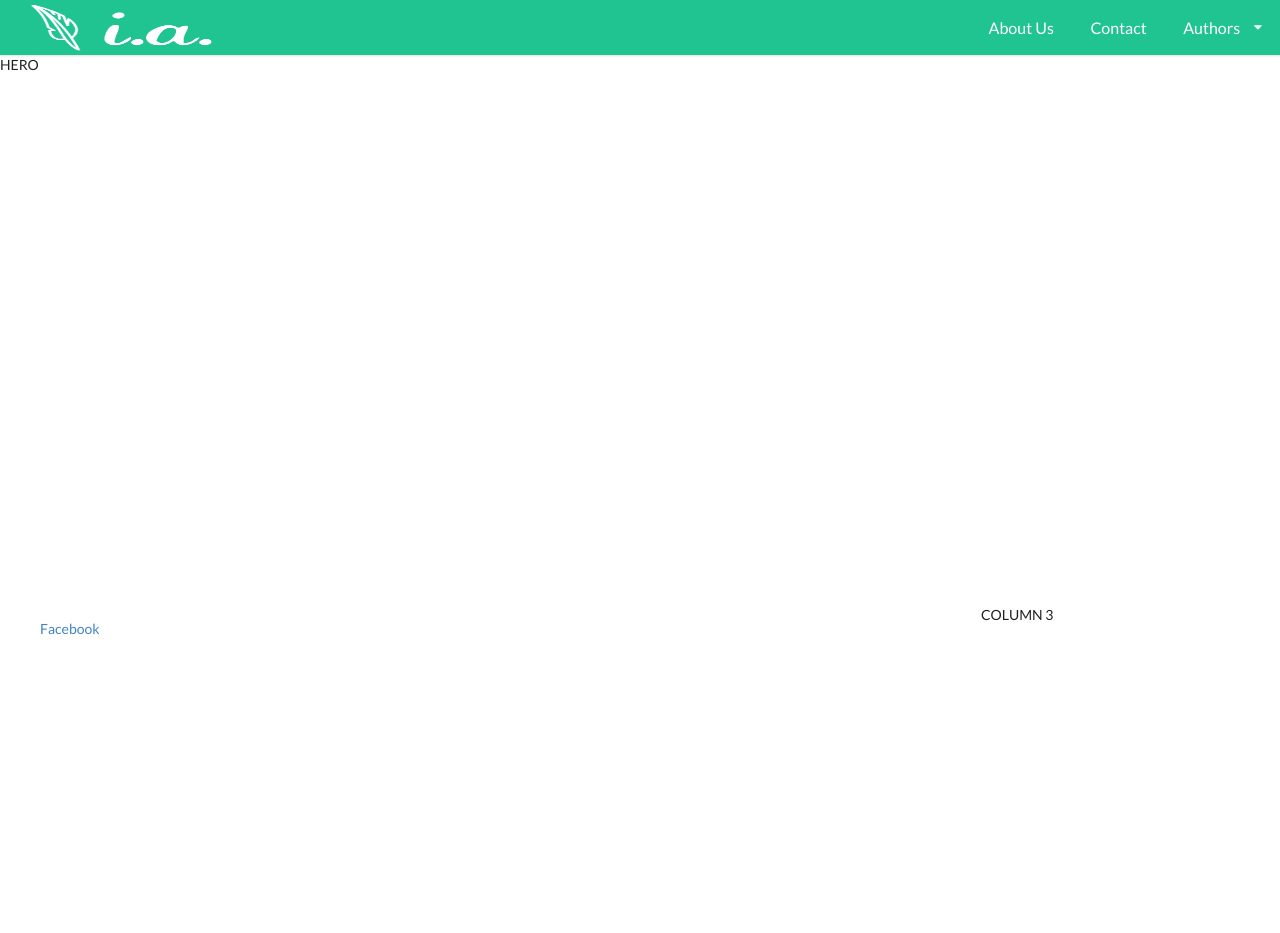
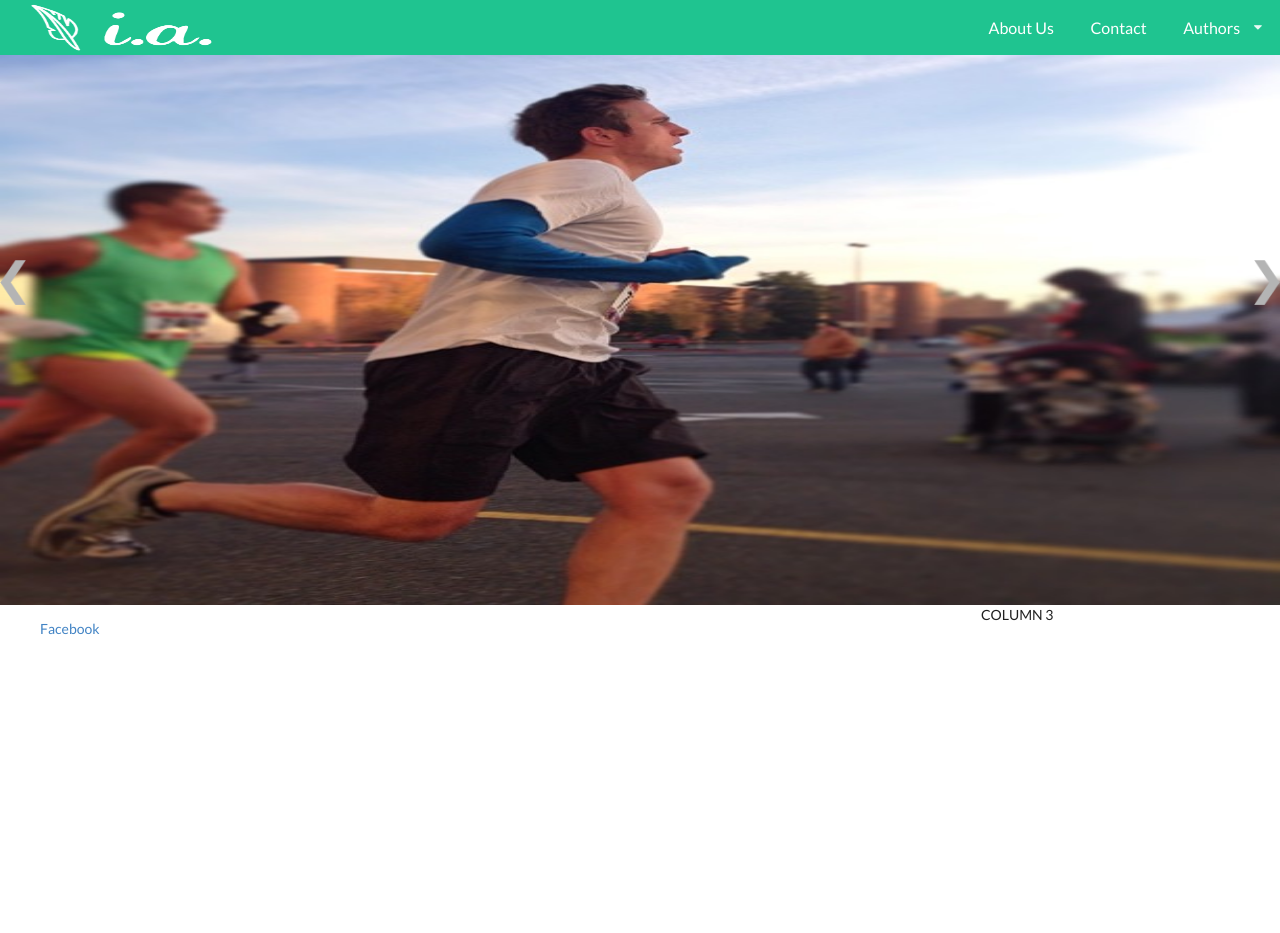
Before and after one commit to ojlamb/interesting_authors, a plain HTML site: page public/index.html in a window 1280 px wide. Drawn offline with nearby package versions, Linux system fonts and the light colour scheme.

Commit message:
added hero image slider

```diff
--- a/public/index.html
+++ b/public/index.html
@@ -31,9 +31,11 @@
         </div>
       </div>
     </div>
-      <div class="pagehero">
-        HERO
-      </div>
+    <div class="pagehero" id= "container">
+  	  <img src="Images/img1.jpg" id="img"/>
+  	  <div id="left_holder"><img onClick="slide(-1)" class="left" src="images\slider_left.png"/></div>
+  	  <div id="right_holder"><img onClick="slide(1)" class="right" src="images\slider-right.png"/></div>
+    </div>
       <div class="ui stackable three column grid">
         <div class="four wide column">
           <div class="fb-page" data-href="https://www.facebook.com/facebook" data-width="400" data-height="300" data-small-header="false" data-adapt-container-width="true" data-hide-cover="false" data-show-facepile="true" data-show-posts="true"><div class="fb-xfbml-parse-ignore"><blockquote cite="https://www.facebook.com/facebook"><a href="https://www.facebook.com/facebook">Facebook</a></blockquote></div></div>
--- a/public/project.css
+++ b/public/project.css
@@ -66,6 +66,43 @@
 .pagehero{
   height: 550px;
 }
+#container{
+	height: 550px;
+	width: 100%;
+	margin: auto;
+	position: relative;
+}
+#img{
+	height:100%;
+	width:100%;
+	position: absolute;
+}
+#right_holder{
+	height:450px;
+	width:100px;
+	position:absolute;
+	right:0px;
+	top: 55px;
+}
+#left_holder{
+	height: 450px;
+	width: 100px;
+	position:absolute;
+	left: 0px;
+	top: 55px;
+}
+.left{
+  position: relative;
+  height: 10%;
+  float: left;
+  margin-top: 150px;
+}
+.right{
+  position: relative;
+  float: right;
+  height: 10%;
+  margin-top: 150px;
+}
 
 /*******************************
             Media Feed
--- a/public/project.js
+++ b/public/project.js
@@ -12,3 +12,20 @@ $( document ).ready(function() {
      }
   });
 });
+
+var imagecount = 1;
+var total = 3;
+function slide(x) {
+	var Image = document.getElementById("img");
+	imagecount = imagecount + x;
+	if(imagecount > total){imagecount = 1;}
+if(imagecount < 1){imagecount = total;}
+Image.src= "Images/img" + imagecount+ ".jpg";
+}
+window.setInterval(function slideA() {
+	var Image = document.getElementById('img');
+	imagecount = imagecount + 1;
+	if(imagecount >  total){imagecount = 1;}
+	if(imagecount < 1){imagecount = total;}
+	Image.src= "Images/img" + imagecount+ ".jpg";
+},10000);
```
Also changed, not shown: public/images/img1.jpg (added), public/images/img2.jpg (added), public/images/img3.jpg (added), public/images/slider-right.png (added), public/images/slider_left.png (added), 1 other file.
